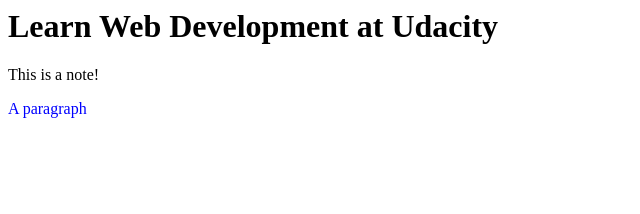
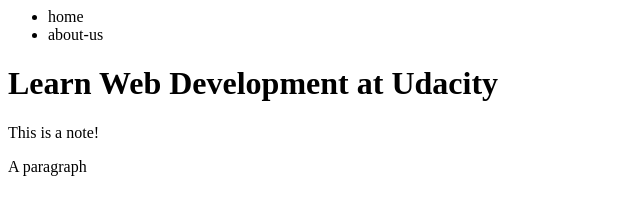
Before and after one commit to brendahuwitonze/html_DOM, a plain HTML site: page Index.html in a window 1280 px wide. Shown: the whole page, without its empty margins (0-640 px from the left). Drawn offline with Linux system fonts and the light colour scheme.

Commit message:
added the list to the ul element

```diff
--- a/Index.html
+++ b/Index.html
@@ -5,6 +5,11 @@
     <title>Document</title>
 </head>
 <body>
+    <div id = 'nav'>
+        <ul id="menu">
+
+        </ul>
+    </div>
     <h1 id="main-heading" class="ank-student jpk-modal">Learn Web Development at Udacity</h1>
     <div id="main">
         <p id="para" class="note  book">This is a note!</p>
--- a/styles.js
+++ b/styles.js
@@ -1,9 +1,17 @@
 
+// const pText = document.querySelector('#message');
+// pText.style.cssText= 'color:blue'
 
-const pText = document.querySelector('#message');
-pText.style.cssText= 'color:blue'
+// const classes = document.querySelector('#para');
+// const classAvailable = classes.classList
+// classes.classList.add('text-book')
+// console.log(classAvailable)
+let li = document.createElement('li')
+li.textContent ='home'
+menu.appendChild(li)
 
-const classes = document.querySelector('#para');
-const classAvailable = classes.classList
-classes.classList.add('text-book')
-console.log(classAvailable)
+li = document.createElement('li')
+li.textContent="about-us"
+
+let list = document.querySelector('#menu')
+menu.appendChild(li)
```
